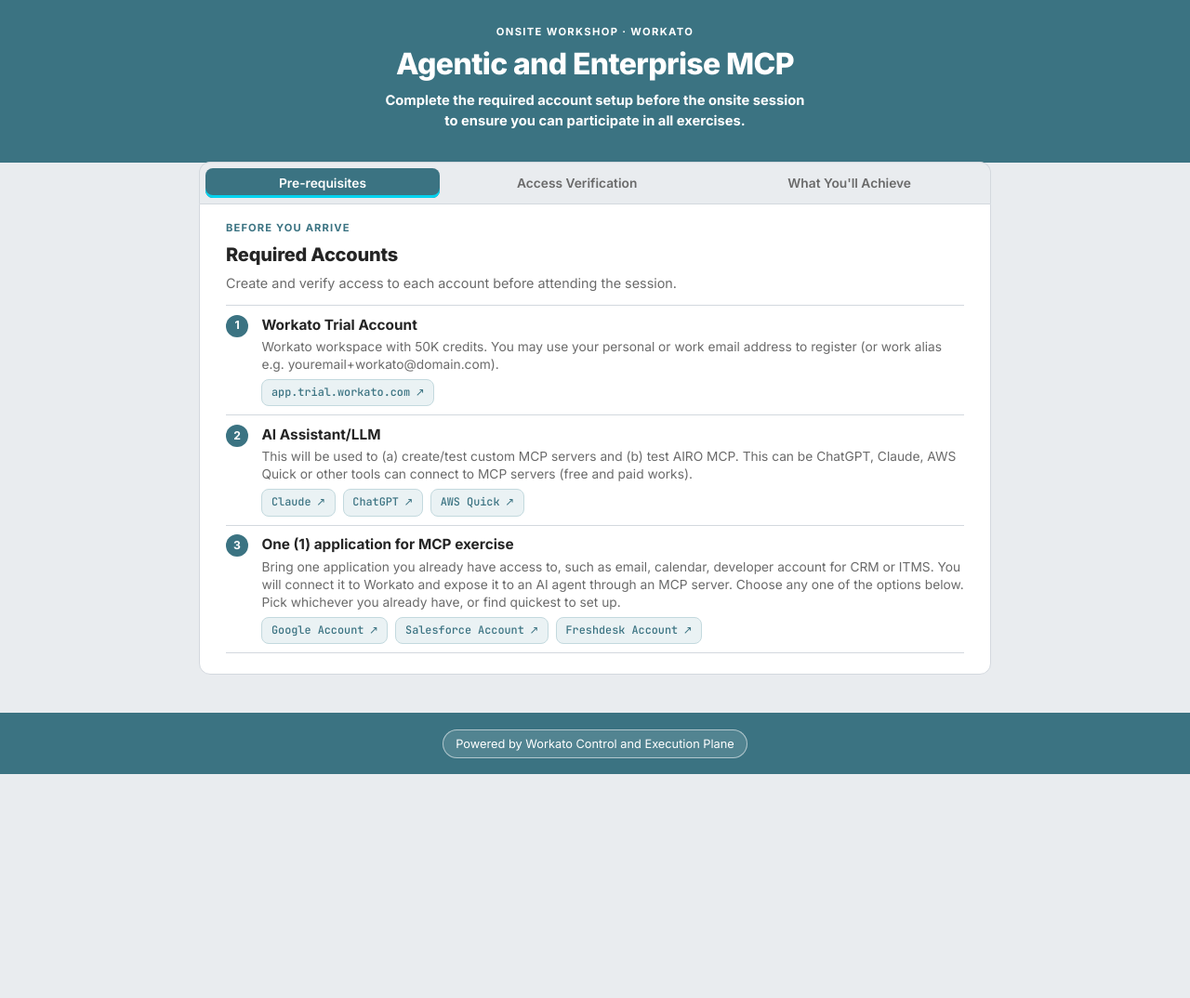
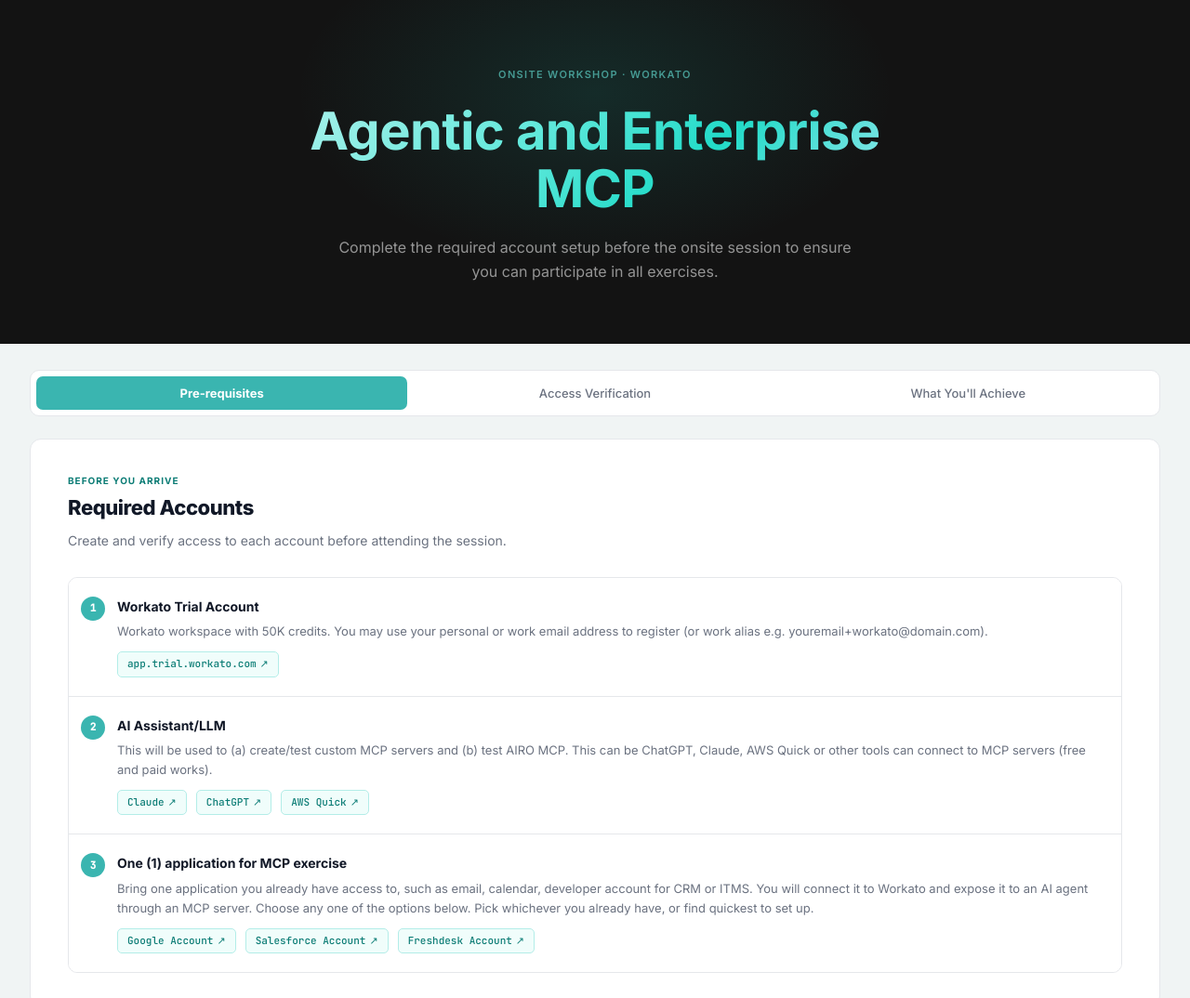
Before and after one commit to rodmajuelojr/workato-agentic-workshop, a plain HTML site: page index.html in a window 1280 px wide. Shown: the top 1074 px of the page at 93% size. Before the commit the page ends 833 px from the top, so only its background shows below. Drawn offline with Linux system fonts and the light colour scheme.

Commit message:
Restyle to match Atlas look: dark hero, card layout, step lists
Co-Authored-By: Claude Sonnet 5.5 <noreply@anthropic.com>

```diff
--- a/styles.css
+++ b/styles.css
@@ -1,225 +1,280 @@
 /* ==========================================================================
-   Workato — Agentic Workshop Setup Guide
-   Light theme. Brand accents:
-   teal #3b7382 · cyan #04d3ef · gray #6a6a6a
+   Workato — Agentic and Enterprise MCP · Setup Guide
+   Visual style modelled on shyamwkto.github.io/atlas
    ========================================================================== */
 
-:root {
-  --ink: #242424;
-  --page: #e9ecef; /* outer gray */
-  --card: #ffffff;
-  --border: #d3d8de;
-
-  /* Brand accents */
-  --brand: #3b7382; /* teal — header, footer, selected tab, numbers, kickers */
-  --cyan: #04d3ef; /* highlight */
-  --cyan-soft: #e0f7fa;
-
-  --chip-bg: #eaf2f4; /* teal tint */
-  --chip-border: #c3d9de;
-
-  --text: #242424;
-  --text-dim: #6a6a6a; /* brand gray */
-
-  --radius: 12px;
-  --radius-sm: 8px;
+*,
+*::before,
+*::after {
+  box-sizing: border-box;
+  margin: 0;
+  padding: 0;
 }
 
-* {
-  box-sizing: border-box;
+:root {
+  --teal-1: #0e9f97;
+  --teal-2: #22dbc8;
+  --teal-3: #3ab5b0;
+  --teal-text: #0d7d76;
+  --teal-soft: #f0fdfb;
+  --teal-border: #b3ede8;
+
+  --ink: #111827;
+  --ink2: #1f2937;
+  --muted: #6b7280;
+  --muted2: #9ca3af;
+  --rule: #e5e7eb;
+  --rule2: #f3f4f6;
+  --white: #ffffff;
+  --dark: #131313;
+}
+
+html {
+  scroll-behavior: smooth;
 }
 
 body {
-  margin: 0;
   min-height: 100vh;
   display: flex;
   flex-direction: column;
-  background: var(--page);
-  color: var(--text);
-  font-family:
-    "Inter",
-    -apple-system,
-    BlinkMacSystemFont,
-    sans-serif;
-  font-size: 16px;
-  line-height: 1.5;
+  font-family: "Inter", -apple-system, BlinkMacSystemFont, sans-serif;
+  background: #f0f4f4;
+  color: var(--ink);
+  font-size: 15px;
+  line-height: 1.6;
   -webkit-font-smoothing: antialiased;
 }
 
-h1,
-h2,
-h3 {
-  margin: 0;
-}
-
 ::selection {
-  background: var(--cyan);
-  color: var(--ink);
+  background: var(--teal-2);
+  color: var(--dark);
 }
 
 /* ---------------------------------- Hero ---------------------------------- */
 
 .hero {
   position: relative;
-  background: var(--brand);
-  padding: 1.6rem 1.5rem 1.4rem;
+  overflow: hidden;
+  background: var(--dark);
+  padding: 72px 48px 64px;
   text-align: center;
+}
+.hero::before {
+  content: "";
+  position: absolute;
+  top: -100px;
+  left: 50%;
+  transform: translateX(-50%);
+  width: 700px;
+  height: 400px;
+  background: radial-gradient(
+    ellipse,
+    rgba(34, 219, 200, 0.12),
+    transparent 65%
+  );
+  pointer-events: none;
 }
 
 .hero__inner {
   position: relative;
+  z-index: 1;
   max-width: 640px;
   margin: 0 auto;
 }
 
 .hero__eyebrow {
-  margin: 0 0 0.5rem;
-  font-size: 0.7rem;
-  font-weight: 700;
+  display: block;
+  margin-bottom: 20px;
+  font-size: 11px;
+  font-weight: 600;
+  letter-spacing: 0.12em;
   text-transform: uppercase;
-  letter-spacing: 0.12em;
-  color: #ffffff;
+  color: rgba(103, 234, 221, 0.6);
 }
 
 .hero__title {
-  font-size: clamp(1.5rem, 3.6vw, 2rem);
-  font-weight: 800;
-  line-height: 1.2;
-  letter-spacing: -0.02em;
-  color: #ffffff;
-  margin-bottom: 0.5rem;
+  font-size: clamp(28px, 5vw, 56px);
+  font-weight: 700;
+  line-height: 1.12;
+  letter-spacing: -0.01em;
+  margin-bottom: 18px;
+  background: linear-gradient(
+    135deg,
+    #a8f0ea 0%,
+    #67eadd 35%,
+    #22dbc8 65%,
+    #a0e8f0 100%
+  );
+  -webkit-background-clip: text;
+  -webkit-text-fill-color: transparent;
+  background-clip: text;
 }
 
 .hero__sub {
-  margin: 0 auto 0.7rem;
-  max-width: 50ch;
-  color: #e3eef0;
-  font-size: 0.92rem;
+  max-width: 560px;
+  margin: 0 auto;
+  font-size: 16px;
+  line-height: 1.65;
+  color: rgba(255, 255, 255, 0.55);
 }
 .hero__sub strong {
-  color: #ffffff;
+  font-weight: 400;
+  color: rgba(255, 255, 255, 0.55);
 }
 
 .hero__badge {
   display: inline-block;
-  margin: 0;
-  padding: 0.4rem 0.9rem;
-  border-radius: 100px;
-  border: 1px solid rgba(255, 255, 255, 0.55);
-  background: rgba(255, 255, 255, 0.12);
-  color: #ffffff;
-  font-size: 0.76rem;
-  font-weight: 600;
+  margin-top: 28px;
+  padding: 10px 24px;
+  border-radius: 8px;
+  border: 1px solid rgba(103, 234, 221, 0.2);
+  background: rgba(103, 234, 221, 0.08);
+  font-size: 13px;
+  font-weight: 500;
+  letter-spacing: 0.01em;
+  color: rgba(103, 234, 221, 0.75);
 }
 
-/* ---------------------------------- Tabs + panel --------------------------- */
+/* ---------------------------------- Layout + tabs -------------------------- */
 
 .panel {
-  max-width: 900px;
   width: 100%;
-  margin: 0 auto 2.5rem;
-  padding: 0 1.5rem;
-  transform: translateY(-1px);
+  max-width: 1280px;
+  margin: 0 auto;
+  padding: 28px 32px 60px;
 }
 
 .tabs {
   display: flex;
-  background: var(--page);
-  border: 1px solid var(--border);
-  border-bottom: none;
-  border-radius: var(--radius) var(--radius) 0 0;
+  gap: 2px;
+  margin-bottom: 24px;
+  padding: 6px;
   overflow-x: auto;
-  padding: 6px;
-  gap: 4px;
+  scrollbar-width: none;
+  background: var(--white);
+  border: 1px solid var(--rule);
+  border-radius: 10px;
+}
+.tabs::-webkit-scrollbar {
+  display: none;
 }
 
 .tab {
-  flex: 1 1 auto;
-  white-space: nowrap;
+  flex: 1;
+  min-width: 120px;
   appearance: none;
   border: none;
-  background: transparent;
-  color: var(--text-dim);
+  background: none;
+  border-radius: 7px;
+  padding: 10px 16px;
   font-family: inherit;
-  font-size: 0.86rem;
-  font-weight: 600;
-  padding: 0.5rem 1rem;
-  border-radius: var(--radius-sm);
+  font-size: 13px;
+  font-weight: 500;
+  color: var(--muted);
+  white-space: nowrap;
+  text-align: center;
   cursor: pointer;
   transition:
-    background 0.15s ease,
-    color 0.15s ease;
+    background 0.15s,
+    color 0.15s;
 }
-
 .tab:hover {
-  color: var(--text);
+  background: var(--rule2);
+  color: var(--ink2);
 }
-
 .tab[aria-selected="true"] {
-  background: var(--brand);
+  background: var(--teal-3);
   color: #ffffff;
-  box-shadow: inset 0 -3px 0 var(--cyan);
+  font-weight: 700;
 }
 
 .panel__body {
-  background: var(--card);
-  border: 1px solid var(--border);
-  border-radius: 0 0 var(--radius) var(--radius);
-  padding: 1.1rem 1.75rem 1.4rem;
+  background: var(--white);
+  border: 1px solid var(--rule);
+  border-radius: 12px;
+  padding: 36px 40px;
 }
 
+.tabpanel:not([hidden]) {
+  animation: fadeUp 0.16s ease;
+}
+@keyframes fadeUp {
+  from {
+    opacity: 0;
+    transform: translateY(4px);
+  }
+  to {
+    opacity: 1;
+    transform: translateY(0);
+  }
+}
+
+/* ---------------------------------- Headings ------------------------------- */
+
 .kicker {
-  margin: 0 0 0.3rem;
-  font-size: 0.7rem;
+  margin-bottom: 4px;
+  font-size: 10px;
   font-weight: 700;
+  letter-spacing: 0.1em;
   text-transform: uppercase;
-  letter-spacing: 0.1em;
-  color: var(--brand);
+  color: var(--teal-text);
 }
 
 .panel__title {
-  font-size: 1.25rem;
+  margin-bottom: 6px;
+  font-size: 22px;
   font-weight: 800;
-  letter-spacing: -0.01em;
-  margin-bottom: 0.35rem;
+  letter-spacing: -0.02em;
+  color: var(--ink);
 }
 
 .panel__sub {
-  margin: 0 0 0.75rem;
-  color: var(--text-dim);
-  font-size: 0.9rem;
-  max-width: 60ch;
+  margin-bottom: 28px;
+  font-size: 14px;
+  line-height: 1.65;
+  color: var(--muted);
 }
 
-/* ---------------------------------- List / rows ---------------------------- */
+/* ---------------------------------- Step cards ----------------------------- */
 
 .list {
   list-style: none;
-  margin: 0;
-  padding: 0;
-  border-top: 1px solid var(--border);
+  display: flex;
+  flex-direction: column;
+  overflow: hidden;
+  border: 1px solid var(--rule);
+  border-radius: 10px;
 }
 
 .row {
-  display: flex;
-  gap: 0.9rem;
-  padding: 0.55rem 0;
-  border-bottom: 1px solid var(--border);
+  display: grid;
+  grid-template-columns: 52px 1fr;
+  padding: 20px 20px 20px 0;
+  background: var(--white);
+  border-bottom: 1px solid var(--rule);
+  transition: background 0.12s;
+}
+.row:last-child {
+  border-bottom: none;
+}
+.row:hover {
+  background: var(--teal-soft);
 }
 
 .row__num {
-  flex: none;
-  width: 24px;
-  height: 24px;
+  align-self: start;
+  justify-self: center;
+  width: 26px;
+  height: 26px;
   border-radius: 50%;
-  background: var(--brand);
+  background: var(--teal-3);
   color: #ffffff;
-  font-size: 0.76rem;
+  font-family: "JetBrains Mono", monospace;
+  font-size: 11px;
   font-weight: 700;
   display: flex;
   align-items: center;
   justify-content: center;
-  margin-top: 0.05rem;
 }
 
 .row__body {
@@ -227,63 +282,64 @@ h3 {
 }
 
 .row__title {
-  font-size: 0.96rem;
+  margin-bottom: 5px;
+  font-size: 14px;
   font-weight: 700;
-  margin-bottom: 0.2rem;
+  color: var(--ink);
 }
 
 .row__desc {
-  margin: 0 0 0.35rem;
-  color: var(--text-dim);
-  font-size: 0.86rem;
-  line-height: 1.4;
+  margin-bottom: 10px;
+  font-size: 13px;
+  line-height: 1.65;
+  color: var(--muted);
 }
 
 .chips {
   display: flex;
   flex-wrap: wrap;
-  gap: 0.5rem;
+  gap: 10px;
 }
 
 .chip {
   display: inline-flex;
   align-items: center;
-  gap: 0.35rem;
-  background: var(--chip-bg);
-  border: 1px solid var(--chip-border);
-  color: var(--brand);
-  font-family: "JetBrains Mono", "SFMono-Regular", monospace;
-  font-size: 0.74rem;
-  font-weight: 500;
-  padding: 0.3rem 0.6rem;
-  border-radius: var(--radius-sm);
+  gap: 4px;
+  padding: 4px 10px;
+  border-radius: 5px;
+  border: 1px solid var(--teal-border);
+  background: var(--teal-soft);
+  color: var(--teal-text);
+  font-family: "JetBrains Mono", monospace;
+  font-size: 11px;
   text-decoration: none;
+  transition: background 0.12s;
 }
 a.chip:hover {
-  background: var(--chip-border);
-}
-
-.chip--static {
-  color: var(--text-dim);
-  background: var(--page);
-  border-color: var(--border);
-  font-family: "Inter", sans-serif;
-  font-weight: 600;
+  background: #d0f5f0;
 }
 
 /* ---------------------------------- Checklist ------------------------------ */
 
 .list--form {
-  border-top: 1px solid var(--border);
+  border-top: 1px solid var(--rule);
 }
 
 .check {
   display: flex;
   align-items: flex-start;
-  gap: 0.85rem;
-  padding: 0.95rem 0;
-  border-bottom: 1px solid var(--border);
+  gap: 14px;
+  padding: 20px;
+  background: var(--white);
+  border-bottom: 1px solid var(--rule);
   cursor: pointer;
+  transition: background 0.12s;
+}
+.check:last-child {
+  border-bottom: none;
+}
+.check:hover {
+  background: var(--teal-soft);
 }
 
 .check input {
@@ -294,17 +350,21 @@ a.chip:hover {
 
 .check__box {
   flex: none;
+  position: relative;
   width: 22px;
   height: 22px;
-  margin-top: 0.05rem;
+  margin-top: 1px;
   border: 2px solid #d1d5db;
   border-radius: 6px;
-  position: relative;
+  background: var(--white);
 }
-
+.check input:focus-visible + .check__box {
+  outline: 2px solid var(--teal-2);
+  outline-offset: 2px;
+}
 .check input:checked + .check__box {
-  background: var(--brand);
-  border-color: var(--brand);
+  background: var(--teal-3);
+  border-color: var(--teal-3);
 }
 .check input:checked + .check__box::after {
   content: "✓";
@@ -314,155 +374,85 @@ a.chip:hover {
   align-items: center;
   justify-content: center;
   color: #fff;
-  font-size: 0.85rem;
+  font-size: 13px;
   font-weight: 700;
 }
 
 .check__text {
-  font-size: 0.94rem;
-  padding-top: 0.05rem;
+  font-size: 13px;
+  line-height: 1.65;
+  color: var(--muted);
+}
+.check__text strong {
+  color: var(--ink);
+}
+.check__text ul,
+.check__text ol {
+  margin: 6px 0 0 18px;
 }
 .check input:checked ~ .check__text {
-  color: var(--text-dim);
-  text-decoration: line-through;
-  text-decoration-color: var(--border);
+  color: var(--muted2);
 }
 
-/* ---------------------------------- Legs (what you'll build) --------------- */
-
-.legs {
-  display: grid;
-  grid-template-columns: repeat(auto-fit, minmax(240px, 1fr));
-  gap: 1.25rem;
-}
-
-.leg {
-  border: 1px solid var(--border);
-  border-radius: var(--radius-sm);
-  padding: 1.25rem 1.4rem;
-}
-
-.leg__tag {
-  display: inline-block;
-  font-size: 0.7rem;
-  font-weight: 700;
-  text-transform: uppercase;
-  letter-spacing: 0.08em;
-  color: var(--brand);
-  background: var(--chip-bg);
-  border: 1px solid var(--chip-border);
-  border-radius: 100px;
-  padding: 0.3rem 0.7rem;
-  margin-bottom: 0.9rem;
-}
-
-.leg__steps {
-  margin: 0;
-  padding-left: 1.15rem;
-}
-.leg__steps li {
-  margin-bottom: 0.4rem;
-  color: var(--text-dim);
-  font-size: 0.92rem;
-}
-.leg__steps li:last-child {
-  margin-bottom: 0;
-}
-
-/* ---------------------------------- FAQ ------------------------------------ */
-
-.faq {
-  display: flex;
-  flex-direction: column;
-  gap: 0.6rem;
-}
-
-.faq__item {
-  border: 1px solid var(--border);
-  border-radius: var(--radius-sm);
-  padding: 0.85rem 1.1rem;
-}
-
-.faq__item summary {
-  cursor: pointer;
-  font-weight: 600;
-  font-size: 0.94rem;
-  list-style: none;
-  position: relative;
-  padding-right: 1.5rem;
-}
-.faq__item summary::-webkit-details-marker {
-  display: none;
-}
-.faq__item summary::after {
-  content: "+";
-  position: absolute;
-  right: 0;
-  top: 0;
-  color: var(--brand);
-  font-size: 1.1rem;
-  font-weight: 700;
-}
-.faq__item[open] summary::after {
-  content: "–";
-}
-
-.faq__item p {
-  margin: 0.6rem 0 0;
-  color: var(--text-dim);
-  font-size: 0.9rem;
-}
-
-/* ---------------------------------- Footer ---------------------------------- */
+/* ---------------------------------- Footer --------------------------------- */
 
 .footer {
-  background: var(--brand);
-  color: #e3eef0;
   margin-top: auto;
-  padding: 1.1rem 1.5rem;
-  display: grid;
-  grid-template-columns: 1fr auto 1fr;
-  gap: 0.5rem 1.5rem;
+  padding: 20px 32px;
+  background: var(--dark);
+  display: flex;
   align-items: center;
-  font-size: 0.8rem;
+  justify-content: center;
+  gap: 8px;
 }
 
 .footer p {
   margin: 0;
 }
-.footer__left {
-  font-weight: 600;
-  color: #ffffff;
-}
-.footer__center {
-  color: #ffffff;
-  border: 1px solid rgba(255, 255, 255, 0.55);
-  border-radius: 100px;
-  padding: 0.3rem 0.85rem;
-  background: rgba(255, 255, 255, 0.12);
-}
+.footer__left,
 .footer__right {
-  text-align: right;
-  color: #e3eef0;
+  display: none;
 }
 
-/* ---------------------------------- Responsive ------------------------------ */
+.footer__icon {
+  width: 20px;
+  height: 20px;
+  border-radius: 4px;
+  background: var(--teal-3);
+  display: flex;
+  align-items: center;
+  justify-content: center;
+}
+.footer__icon svg {
+  width: 10px;
+  height: 10px;
+}
+
+.footer__center {
+  font-size: 12px;
+  font-weight: 500;
+  color: rgba(255, 255, 255, 0.4);
+}
+
+/* ---------------------------------- Responsive ----------------------------- */
 
 @media (max-width: 640px) {
+  .panel {
+    padding: 16px 14px 40px;
+  }
   .panel__body {
-    padding: 1.5rem 1.25rem 1.75rem;
+    padding: 24px 18px;
+  }
+  .hero {
+    padding: 48px 20px 40px;
   }
   .tab {
-    font-size: 0.8rem;
-    padding: 0.6rem 0.6rem;
+    min-width: 90px;
+    padding: 8px 10px;
+    font-size: 12px;
   }
-  .footer {
-    grid-template-columns: 1fr;
-    justify-items: center;
-    text-align: center;
-  }
-  .footer__left,
-  .footer__right {
-    display: none;
+  .row {
+    grid-template-columns: 44px 1fr;
+    padding-right: 14px;
   }
 }
```
Also changed, not shown: index.html (+3 -2 lines).
